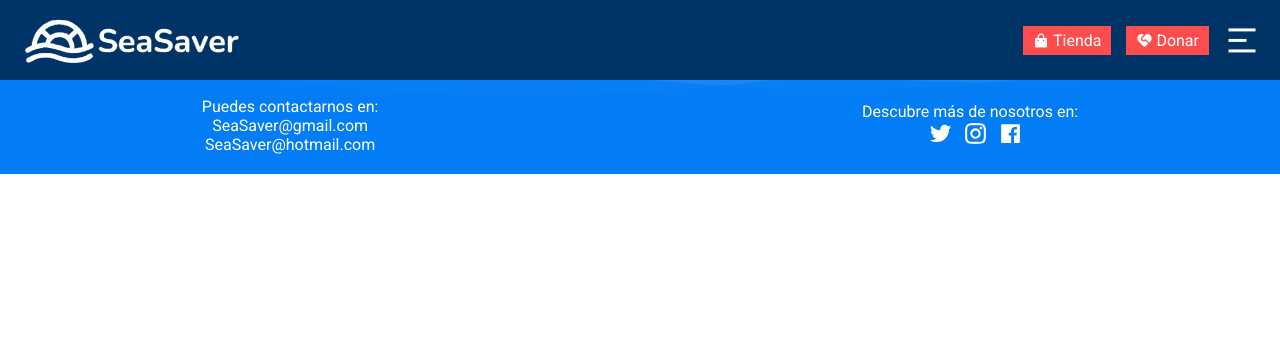
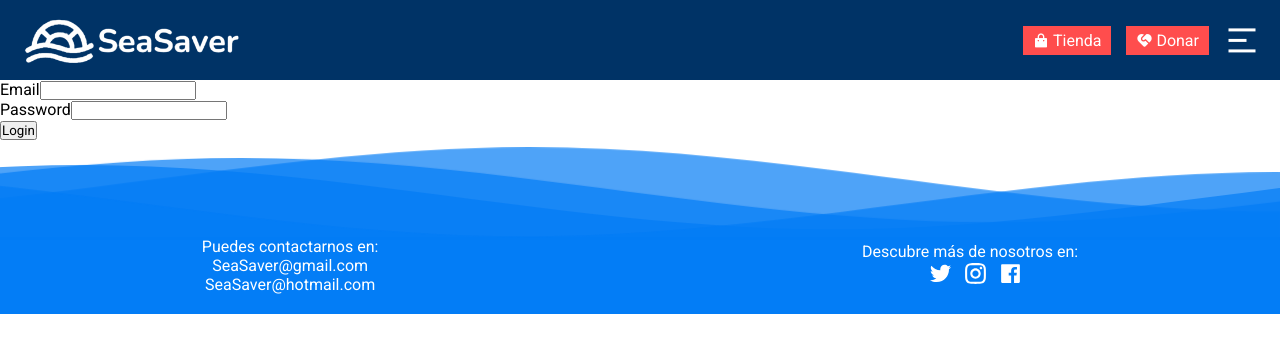
Before and after one commit to AntonTsc/SeaSaver-Angular, an Angular app: page /signin in a window 1280 px wide. Before the commit this address led to /. Shown: the top 352 px of the page. Built offline with nearby package versions, Linux system fonts and the light colour scheme.

Commit message:
servicio de usuario creado para controlar si está logeado y componente creado

```diff
--- a/src/app/app-routing.module.ts
+++ b/src/app/app-routing.module.ts
@@ -6,6 +6,7 @@ import { CamisetasComponent } from './camisetas/camisetas.component';
 import { SudaderasComponent } from './sudaderas/sudaderas.component';
 import { OtrosComponent } from './otros/otros.component';
 import { BuscarRescatadosComponent } from './buscar-rescatados/buscar-rescatados.component';
+import { LoginComponent } from './login/login.component';
 
 
 
@@ -16,7 +17,8 @@ const routes: Routes = [
     {path: "sudaderas",component: SudaderasComponent},
     {path: "otros",component: OtrosComponent}
   ]},
- {path: "buscar", component: BuscarRescatadosComponent}
+ {path: "buscar", component: BuscarRescatadosComponent},
+ {path: "signin", component: LoginComponent}
 ];
 
 @NgModule({
--- a/src/app/app.module.ts
+++ b/src/app/app.module.ts
@@ -11,6 +11,7 @@ import { CamisetasComponent } from './camisetas/camisetas.component';
 import { SudaderasComponent } from './sudaderas/sudaderas.component';
 import { OtrosComponent } from './otros/otros.component';
 import { BuscarRescatadosComponent } from './buscar-rescatados/buscar-rescatados.component';
+import { LoginComponent } from './login/login.component';
 
 @NgModule({
   declarations: [
@@ -22,7 +23,8 @@ import { BuscarRescatadosComponent } from './buscar-rescatados/buscar-rescatados
     CamisetasComponent,
     SudaderasComponent,
     OtrosComponent,
-    BuscarRescatadosComponent
+    BuscarRescatadosComponent,
+    LoginComponent
   ],
   imports: [
     BrowserModule,
--- /dev/null
+++ b/src/app/login/login.component.html
@@ -0,0 +1,13 @@
+<main>
+    <form>
+        <div class="form-group">
+            <label for="email">Email</label>
+            <input type="email" class="form-control" id="email">
+        </div>
+        <div class="form-group">
+            <label for="password">Password</label>
+            <input type="password" class="form-control" id="password">
+        </div>
+        <button type="submit" class="btn btn-primary">Login</button>
+    </form>
+</main>
--- /dev/null
+++ b/src/app/login/login.component.scss
@@ -0,0 +1,5 @@
+@import "./../../colores";
+
+main{
+    margin-top: 80px;
+}
```
Also changed, not shown: src/app/login/login.component.ts (added, +10 -0 lines), src/app/services/usuario-service.service.ts (added, +11 -0 lines).
